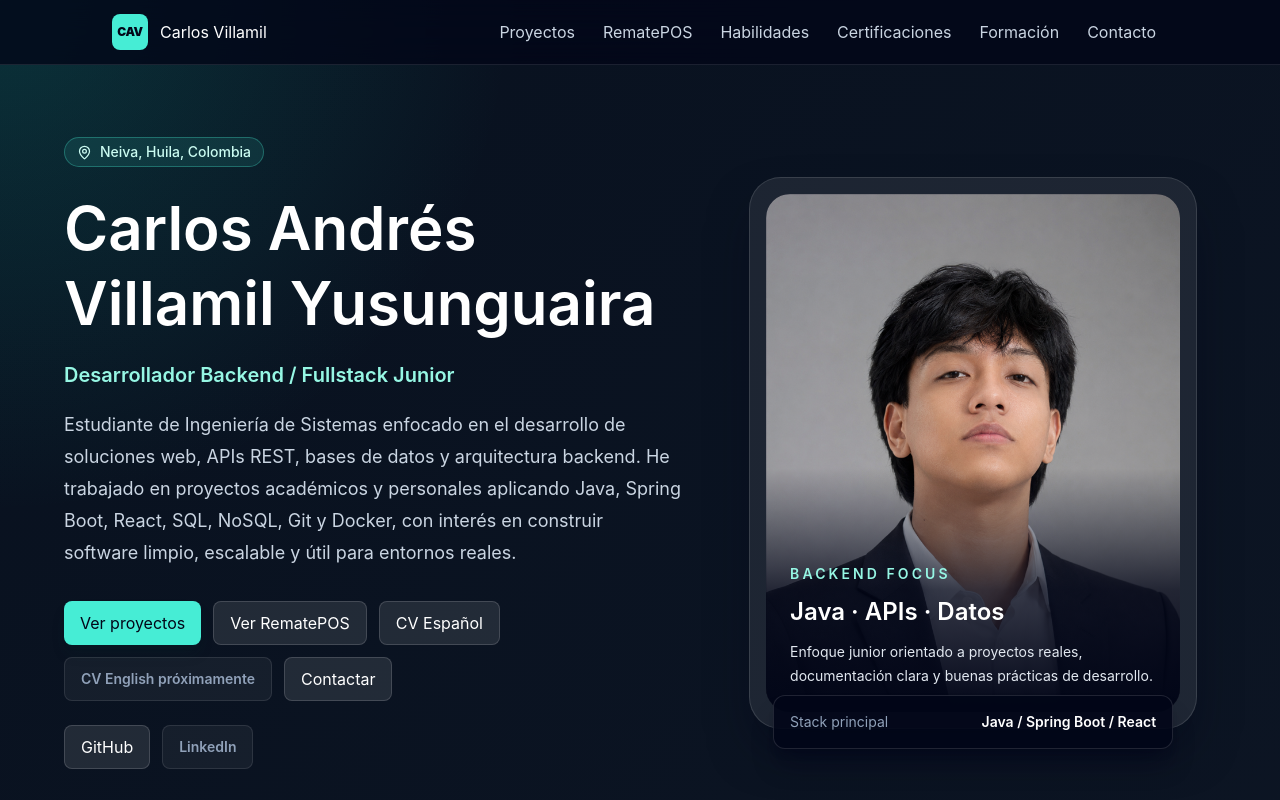
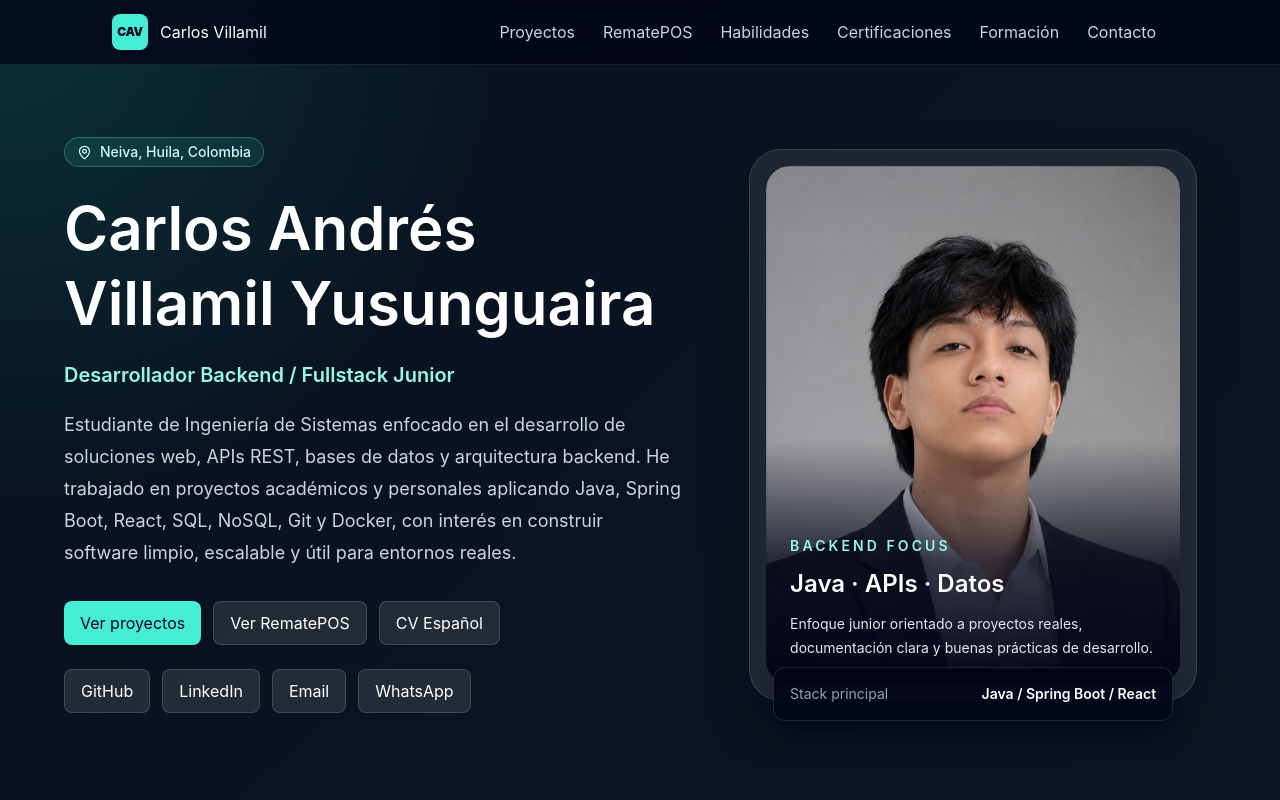
Before and after one commit to pilo77/carlos-villamil-portfolio, a React (Vite) app: page / in a window 1280 px wide. Shown: the top 800 px of the page. Built offline with nearby package versions, Linux system fonts and the light colour scheme.

Commit message:
feat(profile): enable verified linkedin link

```diff
--- a/src/data/profile.ts
+++ b/src/data/profile.ts
@@ -20,12 +20,6 @@ export const primaryActions: ActionLink[] = [
     href: '/cv/CV_Carlos_Andres_Villamil_Yusunguaira_ES.pdf',
     newTab: true,
   },
-  {
-    label: 'CV English próximamente',
-    status: 'pending',
-    note: 'Pendiente de agregar la versión en inglés del CV',
-  },
-  { label: 'Contactar', href: '#contacto' },
 ]
 
 export const socialLinks: ActionLink[] = [
@@ -36,8 +30,17 @@ export const socialLinks: ActionLink[] = [
   },
   {
     label: 'LinkedIn',
-    status: 'pending',
-    note: 'Pendiente de agregar URL pública',
+    href: 'https://www.linkedin.com/in/carlos-andres-villamil-yusunguaira',
+    newTab: true,
+  },
+  {
+    label: 'Email',
+    href: 'mailto:carlosandresvilla123carlos@gmail.com',
+  },
+  {
+    label: 'WhatsApp',
+    href: 'https://wa.me/573229417100',
+    newTab: true,
   },
 ]
 
@@ -51,8 +54,8 @@ export const contactLinks: ContactLink[] = [
   {
     label: 'LinkedIn',
     icon: 'linkedin',
-    status: 'pending',
-    note: 'Pendiente de agregar URL pública',
+    href: 'https://www.linkedin.com/in/carlos-andres-villamil-yusunguaira',
+    newTab: true,
   },
   {
     label: 'Correo',
```
